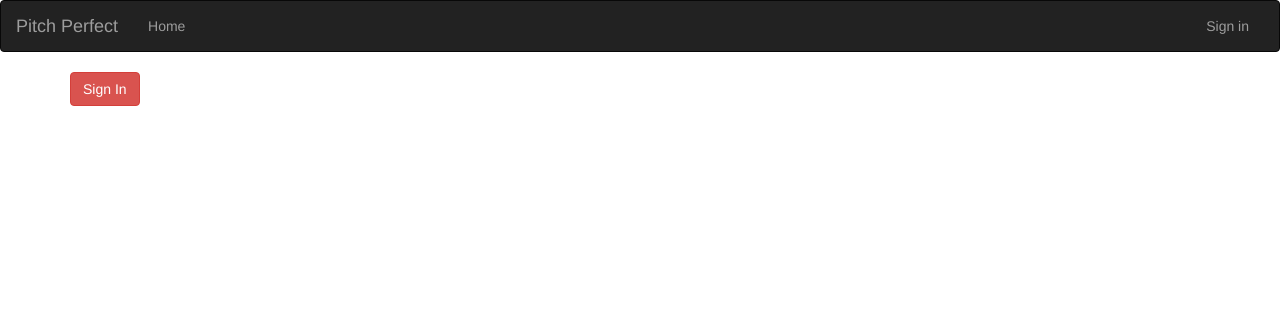
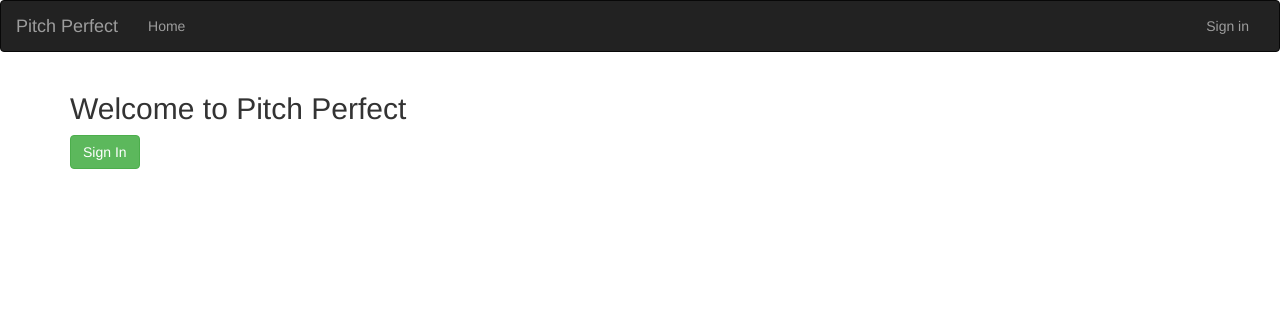
Before and after one commit to OwinoLucas/one-minute-pitch, a Flask app: page / in a window 1280 px wide. Shown: the top 312 px of the page. Run offline with Flask 2, Linux system fonts and the light colour scheme; parts of the project's set-up code (start-up, migrations or seed data) failed here and were passed over; some libraries are stand-ins or nearby versions.

Commit message:
Added text in home page and changed btn color

```diff
--- a/app/main/views.py
+++ b/app/main/views.py
@@ -21,7 +21,7 @@ def index():
 @login_required
 def new_pitch():
     form = PitchForm()
-    #my_upvotes = Upvote.query.filter_by(pitch_id = Pitch.id)
+    my_upvotes = Upvote.query.filter_by(pitch_id = Pitch.id)
     if form.validate_on_submit():
         description = form.description.data
         title = form.title.data
@@ -57,30 +57,30 @@ def new_comment(pitch_id):
 def upvote(pitch_id):
     pitch = Pitch.query.get(pitch_id)
     user = current_user
-    pitch_upvotes = Upvote.query.filter_by(pitch_id= pitch_id)
+    pitch_upvotes = Upvote.query.filter_by(pitch_id = pitch_id)
 
-    if Upvote.query.filter(Upvote.user_id==user.id,Upvote.pitch_id==pitch_id).first():
-        return  redirect(url_for('main.index'))
+    if Upvote.query.filter(Upvote.user_id == user.id,Upvote.pitch_id == pitch_id).first():
+        return  redirect(url_for('main.home'))
 
 
-    new_upvote = Upvote(pitch_id=pitch_id, user = current_user)
+    new_upvote = Upvote(pitch_id = pitch_id, user = current_user)
     new_upvote.save_upvotes()
-    return redirect(url_for('main.index'))
+    return redirect(url_for('main.home'))
 
 @main.route('/home/pitches/downvote/<int:pitch_id>/downvote', methods = ['GET', 'POST'])
 @login_required
 def downvote(pitch_id):
     pitch = Pitch.query.get(pitch_id)
     user = current_user
-    pitch_downvotes = Downvote.query.filter_by(pitch_id= pitch_id)
+    pitch_downvotes = Downvote.query.filter_by(pitch_id = pitch_id)
 
-    if Downvote.query.filter(Downvote.user_id==user.id,Downvote.pitch_id==pitch_id).first():
-        return  redirect(url_for('main.index'))
+    if Downvote.query.filter(Downvote.user_id == user.id,Downvote.pitch_id == pitch_id).first():
+        return  redirect(url_for('main.home'))
 
 
-    new_downvote = Downvote(pitch_id=pitch_id, user = current_user)
+    new_downvote = Downvote(pitch_id = pitch_id, user = current_user)
     new_downvote.save_downvotes()
-    return redirect(url_for('main.index'))
+    return redirect(url_for('main.home'))
 
 
 @main.route('/home', methods = ['GET','POST'])
--- a/app/templates/home.html
+++ b/app/templates/home.html
@@ -9,7 +9,7 @@
 <div class="container">
     <h3 style="color: green;text-align: center">Pitch Categories</h3>
     <button class="btn bg-primary"><a style="color: white;" href="home/pitches">Add a Pitch</a></button>
-
+    <br>
     <br>
     <ul class="nav nav-pills nav-justified nav-fill" role="tablist">
         <li class="nav-item">
--- a/app/templates/index.html
+++ b/app/templates/index.html
@@ -4,20 +4,21 @@
 {% endblock %}
 {% block content %}
 
-<div class="container-fluid welcome-page">
 <div class="container">
-        <div class="row">
-            <div class="col-md-12 welcome">
+
+    <div class="jumbtron">
+        <h2>Welcome to Pitch Perfect</h2>
+    </div>
+
     {% if current_user.is_authenticated%}
-                <a id="start" class="btn btn-danger animated infinite flash" href="{{url_for('main.home')}}">See
+    <a id="start" class="btn btn-success animated infinite flash" href="{{url_for('main.home')}}">See
         all
         Pitches</a>
     {% else %}
-                <a id="start" class="btn btn-danger animated infinite flash" href="{{url_for('auth.login')}}">Sign
+    <a id="start" class="btn btn-success animated infinite flash" href="{{url_for('auth.login')}}">Sign
         In</a>
     {% endif %}
-            </div>
-        </div>
-    </div>
+
+
 </div>
 {% endblock %}
```
Lines whose indentation alone changed are shown as unchanged.
